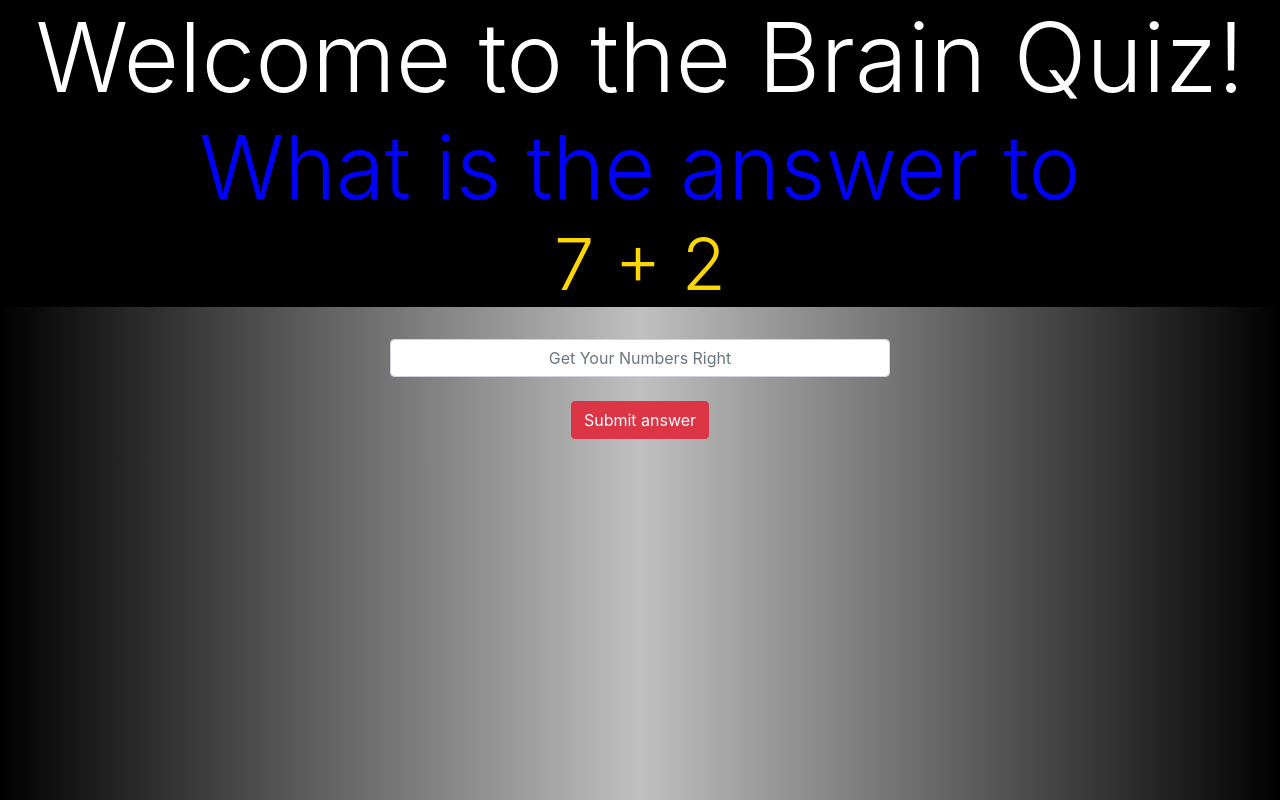
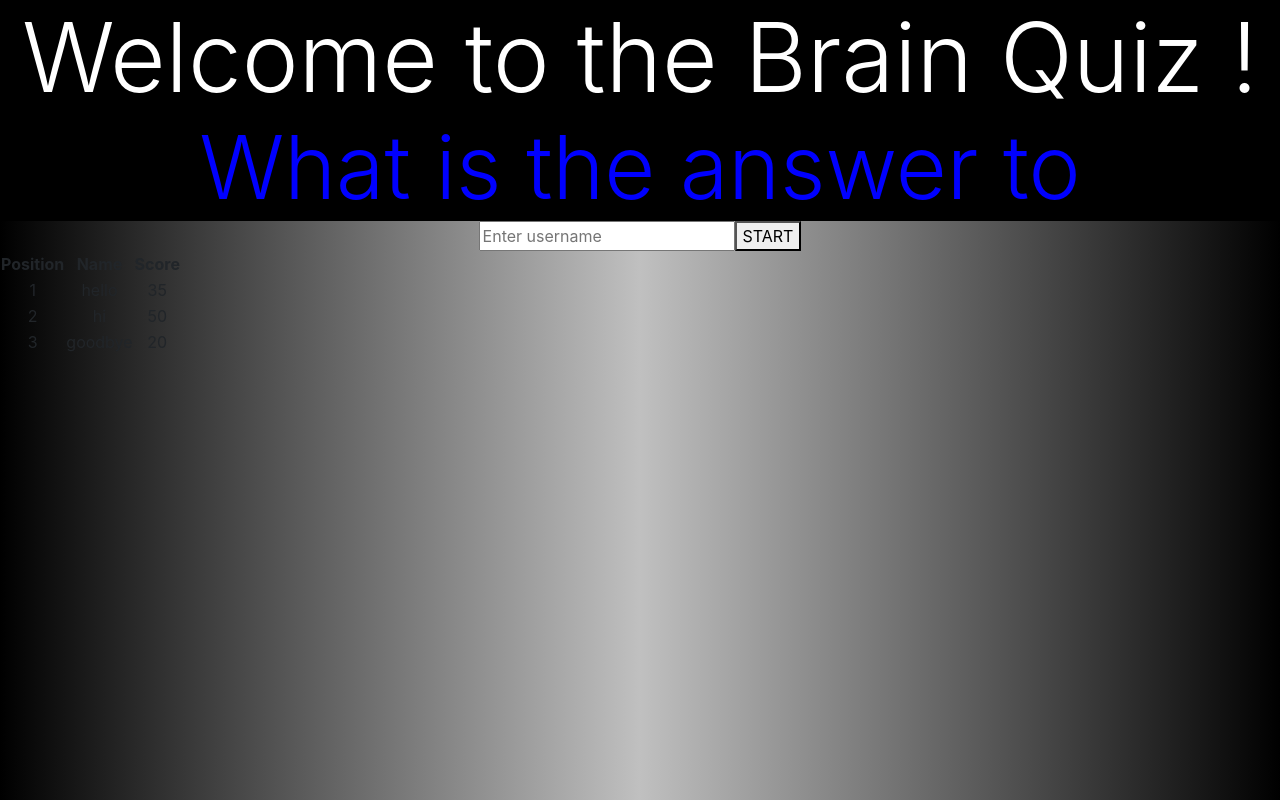
Before and after one commit to medbhcampbell/stagingHackathonMarch, a React (Create React App) app in the folder brainquiz/: page / in a window 1280 px wide. Built offline with nearby package versions, Linux system fonts and the light colour scheme.

Commit message:
started to add username and leaderboard

```diff
--- a/brainquiz/package.json
+++ b/brainquiz/package.json
@@ -10,6 +10,7 @@
     "@types/node": "^12.20.5",
     "@types/react": "^17.0.3",
     "@types/react-dom": "^17.0.2",
+    "axios": "^0.21.1",
     "bootstrap": "^4.6.0",
     "react": "^17.0.1",
     "react-bootstrap": "^1.5.1",
--- a/brainquiz/src/Addition.tsx
+++ b/brainquiz/src/Addition.tsx
@@ -1,5 +1,6 @@
 import React, { useEffect, useState } from 'react';
 import { AdditionQuestion, checkAnswer, getAdditionQuestion } from './Addition.service';
+import LeaderBoard from './LeaderBoard';
 
 /**
  * Display a heading - y
@@ -21,15 +22,31 @@ export default function Addition() {
     //have they submitted their question yet?
     let [submitted, setSubmitted] = useState(false);
 
+    //actual math question
     let [question, setQuestion] = useState(new AdditionQuestion(0, 0));
 
-    function  onKeyUp(event:any) {
+    //username
+    let [username, setUsername] = useState('');
+
+    //score
+    let [score, setScore] = useState(0);
+
+    //timer is running
+    let [running, setRunning] = useState(false);
+    //update this to true when the timer runs out
+    let [ended, setEnded] = useState(false);
+
+    function onKeyUp(event: any) {
         if (event.charCode === 13) {
             handleAnswerSubmit();
         }
     }
     function handleAnswerSubmit() {
-        setCorrect(checkAnswer(Number(answer), question.correctAnswer));
+        if (checkAnswer(Number(answer), question.correctAnswer)) {
+            setCorrect(true);
+            //each correct answer is worth 5
+            setScore(score += 5);
+        }
         setSubmitted(true);
         console.log(`answer: ${Number(answer)}, correct: ${correct}, submitted: ${submitted}`);
     }
@@ -46,15 +63,25 @@ export default function Addition() {
 
     return (
         <div className="">
-            <h1 className="display-1 dark-bg color-white spacing-around">Welcome to the Brain Quiz!</h1>
+            <h1 className="display-1 dark-bg color-white spacing-around">Welcome to the Brain Quiz{` ${username}`}!</h1>
 
             <h1 className="display-2 dark-bg color-blue spacing-around">What is the answer to </h1>
 
-            {question.number1 > 0 &&
+            {!running &&
+                <>
+                    <input
+                        type='text'
+                        placeholder='Enter username'
+                        onChange={(e) => setUsername(e.target.value)}></input>
+                    <button onClick={/*this should start the timer too*/ () => setRunning(true)}>START</button>
+                </>
+            }
+
+            {running && question.number1 > 0 &&
                 <>
                     <h2 className="display-3 dark-bg color-gold">{`${question.number1} + ${question.number2}`}</h2>
                     <br></br>
-                    <input className="form-control margin-50"  placeholder='Get Your Numbers Right'
+                    <input className="form-control margin-50" placeholder='Get Your Numbers Right'
                         type='text'
 
                         value={answer || ''}
@@ -71,10 +98,13 @@ export default function Addition() {
                     <br></br>
                     <button className="btn btn-danger " onClick={handleAnswerSubmit}>Submit answer</button>
                     <br></br>
+                    { submitted && !correct && <p className="display-3 dark-bg-grad color-gold">Incorrect!</p>}
                 </>
             }
 
-            { submitted && !correct &&<p className="display-3 dark-bg-grad color-gold">Incorrect!</p>}
+            {!running && /*ended &&*/
+                <LeaderBoard></LeaderBoard>}
+
             <br></br>
         </div>
     )
--- /dev/null
+++ b/brainquiz/src/LeaderBoard.tsx
@@ -0,0 +1,30 @@
+import React, { useEffect } from 'react';
+import { getLeaders } from './LeaderBoard.service';
+
+export default function LeaderBoard() {
+
+    //dummy data
+    let leaders = [
+        {'username': 'hello', 'score': 35},
+        {'username': 'hi', 'score': 50},
+        {'username': 'goodbye', 'score':20}
+    ];
+
+    return (
+        <table>
+            <tr>
+                <th>Position</th>
+                <th>Name</th>
+                <th>Score</th>
+            </tr>
+            {leaders.map((ele, index) => {
+                return (
+                <tr>
+                    <td>{index + 1}</td>
+                    <td>{ele.username}</td>
+                    <td>{ele.score}</td>
+                </tr>
+            )})}
+        </table>
+    )
+}
```
Also changed, not shown: brainquiz/src/LeaderBoard.service.ts (added, +19 -0 lines), 1 other file (tests, documents, lock files or other folders). Lines whose indentation alone changed are shown as unchanged.
